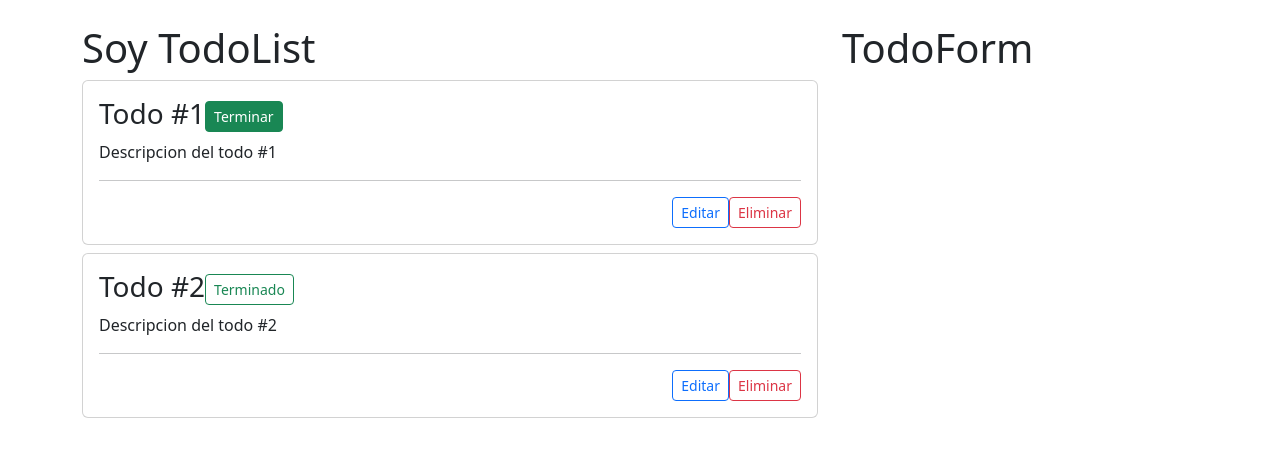
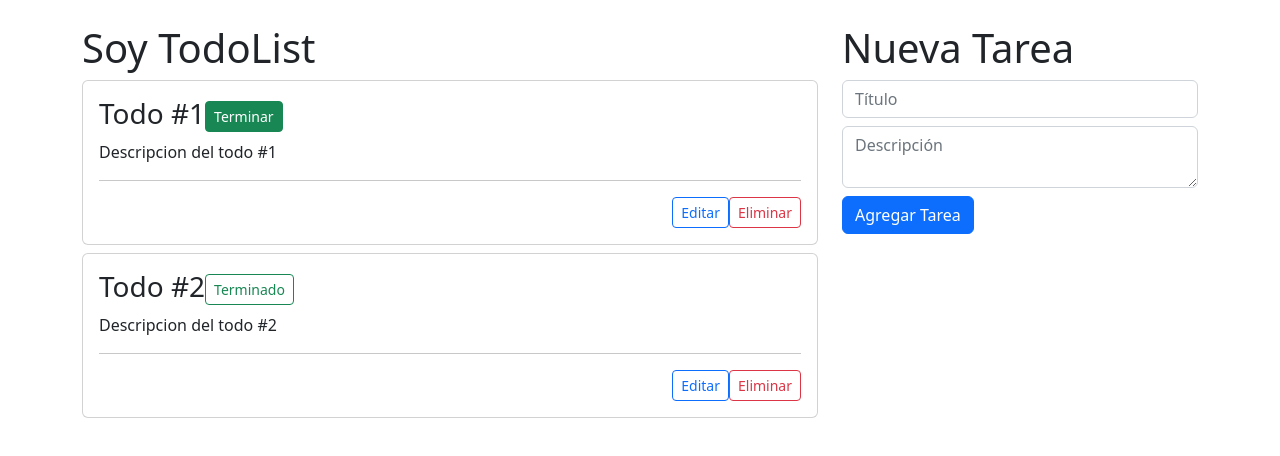
Before and after one commit to fabnupi23/todo-v2-app, a React (Create React App) app: page / in a window 1280 px wide. Shown: the top 456 px of the page. Built offline with nearby package versions, Linux system fonts and the light colour scheme.

Commit message:
Maquetando formulario para agregar tarea

```diff
--- a/src/components/TodoForm.js
+++ b/src/components/TodoForm.js
@@ -2,7 +2,23 @@ import React from 'react'
 
 function TodoForm() {
   return (
-    <h1>TodoForm</h1>
+    <div >
+      <h1>Nueva Tarea</h1>
+      <form>
+        <input
+          type="text"
+          placeholder="Título"
+          className="form-control"/>
+
+        <textarea
+          placeholder='Descripción'
+          className="form-control mt-2"
+        ></textarea>
+
+        <button
+          className='btn btn-primary btn-block mt-2'>Agregar Tarea</button>
+      </form>
+    </div>
   )
 }
 
```
